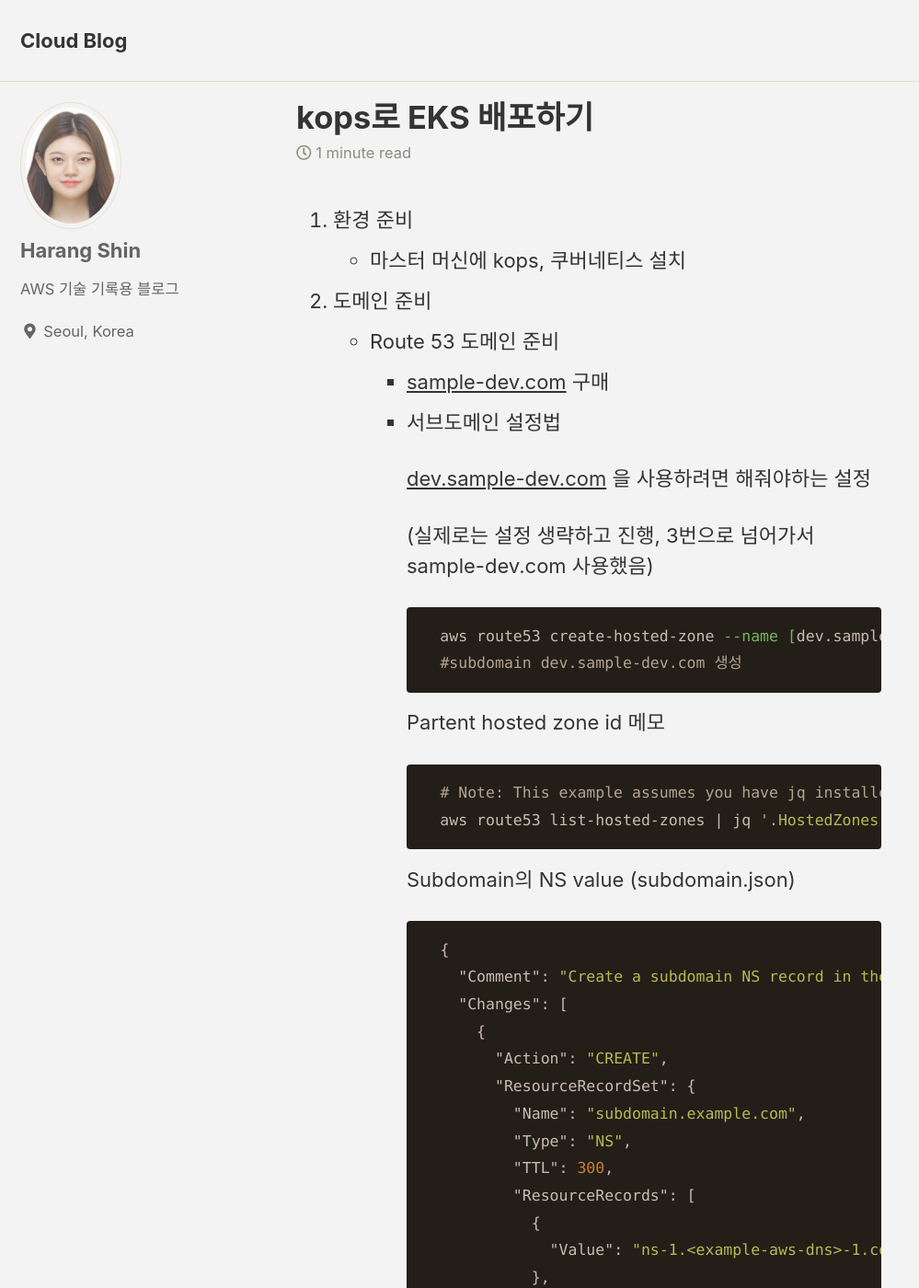
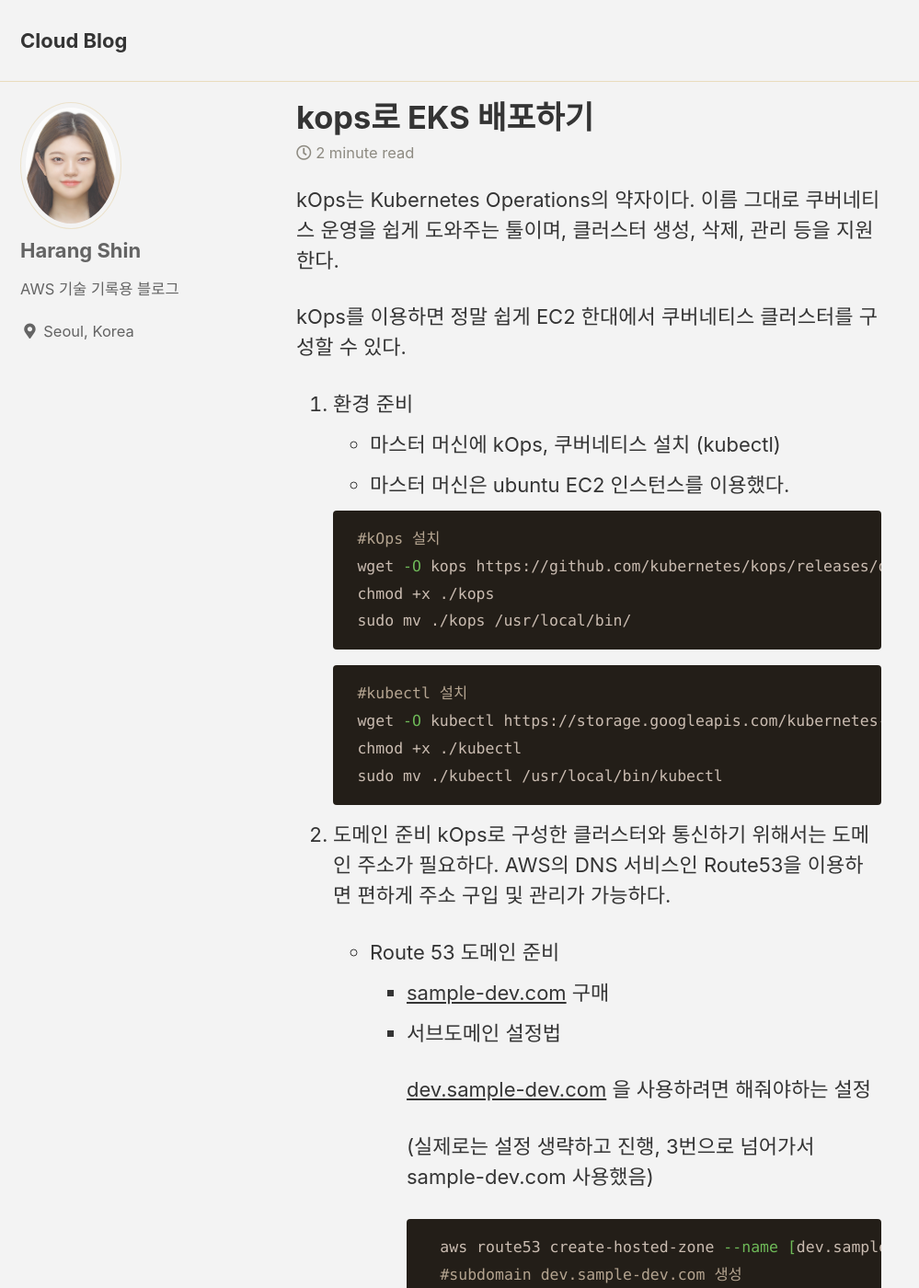
Before and after one commit to harang/harang.github.io, a Jekyll site: the page built from _posts/2022-05-16-kops-deployment.md, in a window 1280 px wide and 1400 px high. Shown: the whole window at 92% size, without its empty margins (0-999 px from the left). Built offline with Jekyll 4.4.1, drawn with Linux system fonts in a browser that asks for light colours; cached includes are drawn as plain includes; some of the changed text lies outside the part shown.

Commit message:
Update 2022-05-16-kops-deployment.md

````diff
--- a/_posts/2022-05-16-kops-deployment.md
+++ b/_posts/2022-05-16-kops-deployment.md
@@ -5,11 +5,37 @@ categories:
   - Cloud
 ---
 
+kOps는 Kubernetes Operations의 약자이다.
+이름 그대로 쿠버네티스 운영을 쉽게 도와주는 툴이며,
+클러스터 생성, 삭제, 관리 등을 지원한다.
+
+kOps를 이용하면 정말 쉽게 EC2 한대에서 쿠버네티스 클러스터를 구성할 수 있다.
+
 
 1. 환경 준비
-    - 마스터 머신에 kops, 쿠버네티스 설치
+    - 마스터 머신에 kOps, 쿠버네티스 설치 (kubectl)
+    - 마스터 머신은 ubuntu EC2 인스턴스를 이용했다.
+
+
+    ```bash
+    #kOps 설치
+    wget -O kops https://github.com/kubernetes/kops/releases/download/$(curl -s https://api.github.com/repos/kubernetes/kops/releases/latest | grep tag_name | cut -d '"' -f 4)/kops-linux-amd64
+    chmod +x ./kops
+    sudo mv ./kops /usr/local/bin/
+    ```
+
+    ```bash
+    #kubectl 설치
+    wget -O kubectl https://storage.googleapis.com/kubernetes-release/release/$(curl -s https://storage.googleapis.com/kubernetes-release/release/stable.txt)/bin/linux/amd64/kubectl
+    chmod +x ./kubectl
+    sudo mv ./kubectl /usr/local/bin/kubectl
+    ```
+
 
 2. 도메인 준비
+  kOps로 구성한 클러스터와 통신하기 위해서는 도메인 주소가 필요하다.
+  AWS의 DNS 서비스인 Route53을 이용하면 편하게 주소 구입 및 관리가 가능하다.
+
     - Route 53 도메인 준비
         - [sample-dev.com](http://sample-dev.com) 구매
         - 서브도메인 설정법
@@ -72,22 +98,32 @@ categories:
 
 
 3. 클러스터 상태 저장용 S3 버킷 생성
+  AWS CLI로 간단하게 S3 버킷을 생성할 수 있다.
 
     ```bash
     #S3 버킷 생성
     aws s3 mb s3://clusters.dev.sample-dev.com
 
     #kops는 이 위치를 기본값으로 인식
-    #이 부분을 bash profile등에 넣어두는것을 권장
+    #이 부분을 bash profile등에 넣어두는것을 권장한다.
     export KOPS_STATE_STORE=s3://clusters.dev.sample-dev.com
     ```
 
 
 4. 클러스터 설정 구성
 
+드디어 kOps로 클러스터를 생성할 사전 준비가 모두 끝났다.
+
+이용할 DNS이름을 저장해준다.
 ```bash
 export NAME=northeast2.sample-dev.com
+```
 
+
+다음은 kOps로 클러스터를 생성하는 코드이다.
+다양한 설정값이 있는데, 주로 사용할만한 설정만 가져왔다.
+이 설정은 기존에 생성되어 있는 vpc와 서브넷에 클러스터를 지정 배포해주는 코드이다.
+```bash
 kops create cluster \
 #AWS Availability Zone 설정
 --zones=ap-northeast-2a,ap-northeast-2b,ap-northeast-2c \
@@ -98,7 +134,11 @@ kops create cluster \
 --subnets=subnet-01eda348d14f748bc,subnet-007a52b216e03a900,subnet-04529fe54dcc9f281 \
 #aws 서비스 사용하려면 pub 키 생성 후 설정해줘야 함
 --ssh-public-key ./.ssh/id_rsa.pub
+```
 
+클러스터 운영할 때 필요할 수 있는 코드들이다.
+
+```bash
 #클러스터 보기
 kops get cluster
 
@@ -131,9 +171,11 @@ Note: 클러스터 삭제하기
 kops delete cluster ${NAME} --yes
 ```
 
+Update나 delete를 이용해 클러스터를 수정한다.
+
 ---
 
-### Kubernetes 설정하는 법
+### Kubernetes Credential 설정하는 법
 
 - 쿠버네티스 크레덴셜을 따로 설정해 주지 않았기 때문에 참고해야 할 사항
 
````
